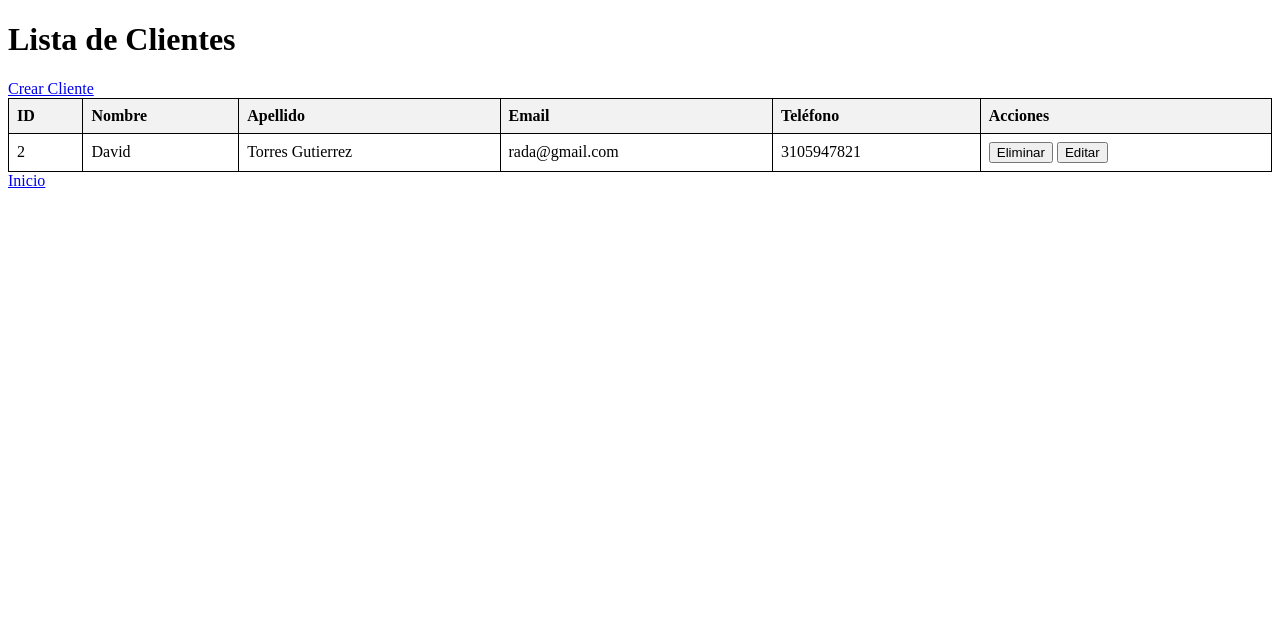
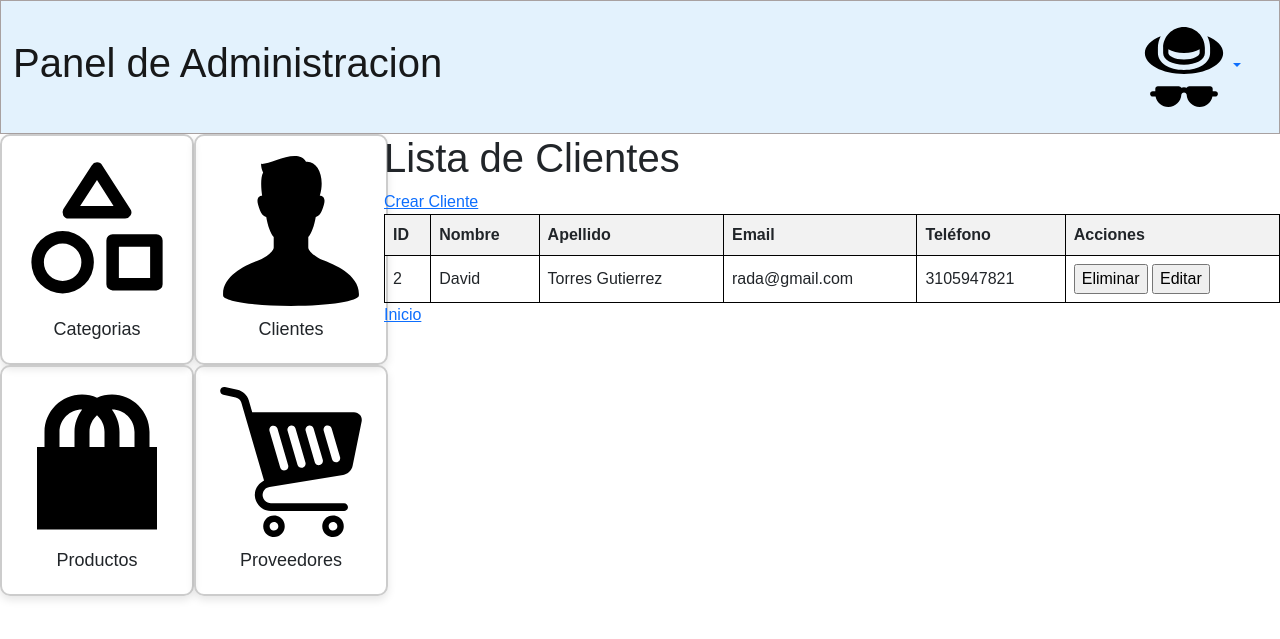
Before and after one commit to AndresSuarez11/php, a PHP site: page /cliente/indexClientes.php in a window 1280 px wide. Shown: the top 639 px of the page. Run offline with PHP 8.4, Linux system fonts and the light colour scheme; a user stored in the database is signed in; data comes from the database, SQL or seed files in the repository.

Commit message:
Añadiendo panel admin al indexclientes

```diff
--- a/proyectophp/cliente/indexClientes.php
+++ b/proyectophp/cliente/indexClientes.php
@@ -35,6 +35,10 @@ if ($_SERVER['REQUEST_METHOD'] == 'POST') {
 <head>
     <meta charset="UTF-8">
     <title>Lista de Clientes</title>
+    <link href="https://cdn.jsdelivr.net/npm/bootstrap@5.0.2/dist/css/bootstrap.min.css" rel="stylesheet" integrity="sha384-EVSTQN3/azprG1Anm3QDgpJLIm9Nao0Yz1ztcQTwFspd3yD65VohhpuuCOmLASjC" crossorigin="anonymous">
+    <script src="https://cdn.jsdelivr.net/npm/bootstrap@5.0.2/dist/js/bootstrap.bundle.min.js" integrity="sha384-MrcW6ZMFYlzcLA8Nl+NtUVF0sA7MsXsP1UyJoMp4YLEuNSfAP+JcXn/tWtIaxVXM" crossorigin="anonymous"></script>
+    <link rel="stylesheet" href="../style.css">
+    <link rel="script" href="../footer.js">
     <style>
         table {
             width: 100%;
@@ -53,6 +57,62 @@ if ($_SERVER['REQUEST_METHOD'] == 'POST') {
     </style>
 </head>
 <body>
+
+<div class="grid-container">
+      <div class="grid-item-1">
+        <nav class="navbar navbar-light"  style="background-color: #e3f2fd; width: 100%; height: 100%;">
+          <div class="container-fluid">
+            <a class="navbar-brand" href="#">
+
+              <h1>Panel de Administracion</h1>
+            </a>
+            <ul class="nav justify-content-end">
+                <li class="nav-item dropdown">
+                  <a class="nav-link dropdown-toggle" href="#" id="navbarDropdown" role="button" data-bs-toggle="dropdown" aria-expanded="false">
+                    <img src="../img/hat-and-glasses-summer-svgrepo-com.svg" height="80px" width="auto" alt="">
+                  </a>
+                  <ul class="dropdown-menu" aria-labelledby="navbarDropdown">
+                    <li><a class="dropdown-item" href="../Admin.php">Admin</a></li>
+                    <li><a class="dropdown-item" href="#">Another action</a></li>
+                    <li><hr class="dropdown-divider"></li>
+                    <li><a class="dropdown-item" href="../logout.php">Cerrar sesion</a></li>
+                  </ul>
+                </li>
+
+
+
+            </ul>
+
+
+
+
+          </div>
+        </nav>
+
+      </div>
+      <div class="grid-container-menu">
+        <div class="categoria" onclick="window.location.href='../categoria/indexCategorias.php'">
+            <img src="../img/category-svgrepo-com.svg" alt="Categorias">
+            <p>Categorias</p>
+        </div>
+        <div class="categoria" onclick="window.location.href='../cliente/indexClientes.php'">
+            <img src="../img/person-svgrepo-com.svg" alt="Clientes">
+            <p>Clientes</p>
+        </div>
+        <div class="categoria" onclick="window.location.href='../producto/indexProductos.php'">
+            <img src="../img/products-svgrepo-com.svg" alt="Productos">
+            <p>Productos</p>
+        </div>
+        <div class="categoria" onclick="window.location.href='../proveedor/indexProveedores.php'">
+            <img src="../img/shopping-cart-free-15-svgrepo-com.svg" alt="Proveedores">
+            <p>Proveedores</p>
+        </div>
+
+    </div>
+
+    <!--Contenido-->
+  <div clas="grid-item-contenido">
+
         <h1>Lista de Clientes</h1>
         <a href="CrearClientes.php">Crear Cliente</a>
         <table>
@@ -93,6 +153,24 @@ if ($_SERVER['REQUEST_METHOD'] == 'POST') {
             <div>
                 <a href="../Admin.php">Inicio</a>
             </div>
+
+
+
+
+
+  </div>
+
+
+
+
+
+</div>
+
+
+
+
+
+
 </body>
 </html>
 
--- a/proyectophp/style.css
+++ b/proyectophp/style.css
@@ -37,11 +37,11 @@ h2{
 /*Contenido
 */
 .grid-item-contenido {
-
+    place-items: center;
     grid-column: 1/4;
-    text-align: center;
-    width: 100%;
-    height: 100%;
+    text-align: start;
+    width: 10%;
+    height: 10%;
 
 }
 
```
Lines whose indentation alone changed are shown as unchanged.
